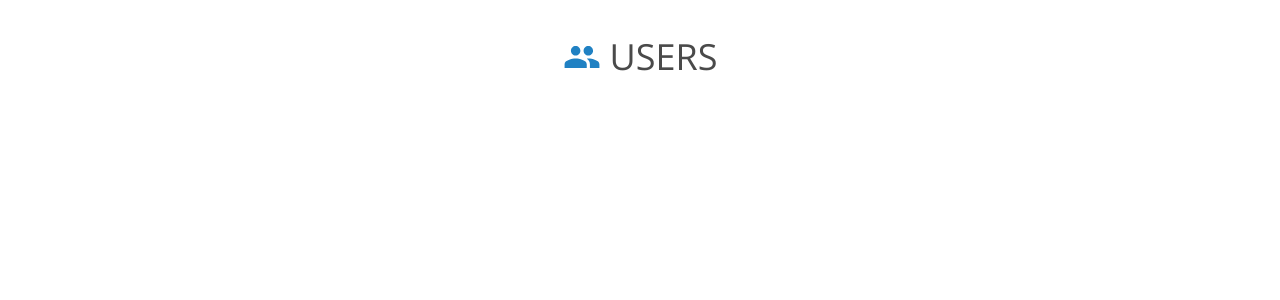
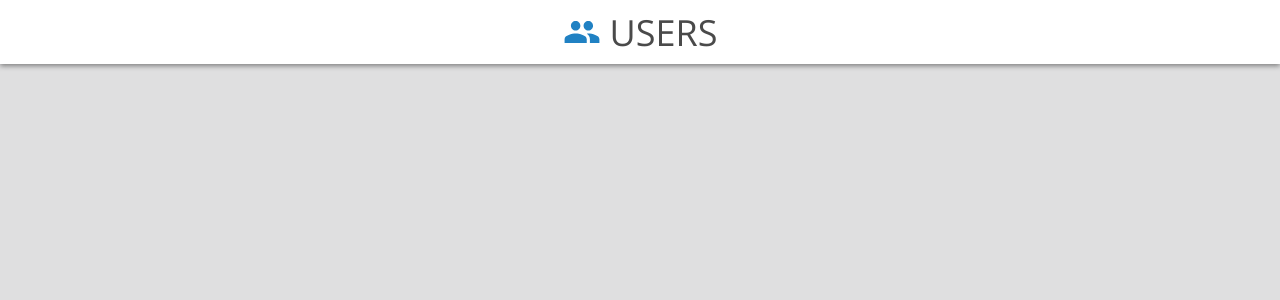
Before and after one commit to ancheetah/users-list, a Next.js app: page / in a window 1280 px wide. Shown: the top 300 px of the page. Built offline with nearby package versions, Linux system fonts and the light colour scheme.

Commit message:
global styles

```diff
--- a/src/pages/_app.js
+++ b/src/pages/_app.js
@@ -1,3 +1,4 @@
+import '../styles/global.styles.css'
 import { Open_Sans } from 'next/font/google'
 
 const openSans = Open_Sans({subsets: ['latin']});
--- a/src/styles/Home.module.css
+++ b/src/styles/Home.module.css
@@ -5,4 +5,7 @@
   display: flex;
   align-items: center;
   justify-content: center;
+  height: 64px;
+  background-color: white;
+  box-shadow: 0px 2px 5px gray;
 }
--- /dev/null
+++ b/src/styles/global.styles.css
@@ -0,0 +1,18 @@
+body {
+    background-color: rgb(223, 223, 224);
+}
+
+*,
+*::before,
+*::after {
+    box-sizing: border-box;
+}
+
+* {
+    margin: 0;
+}
+
+html,
+body {
+    height: 100%;
+}
```
